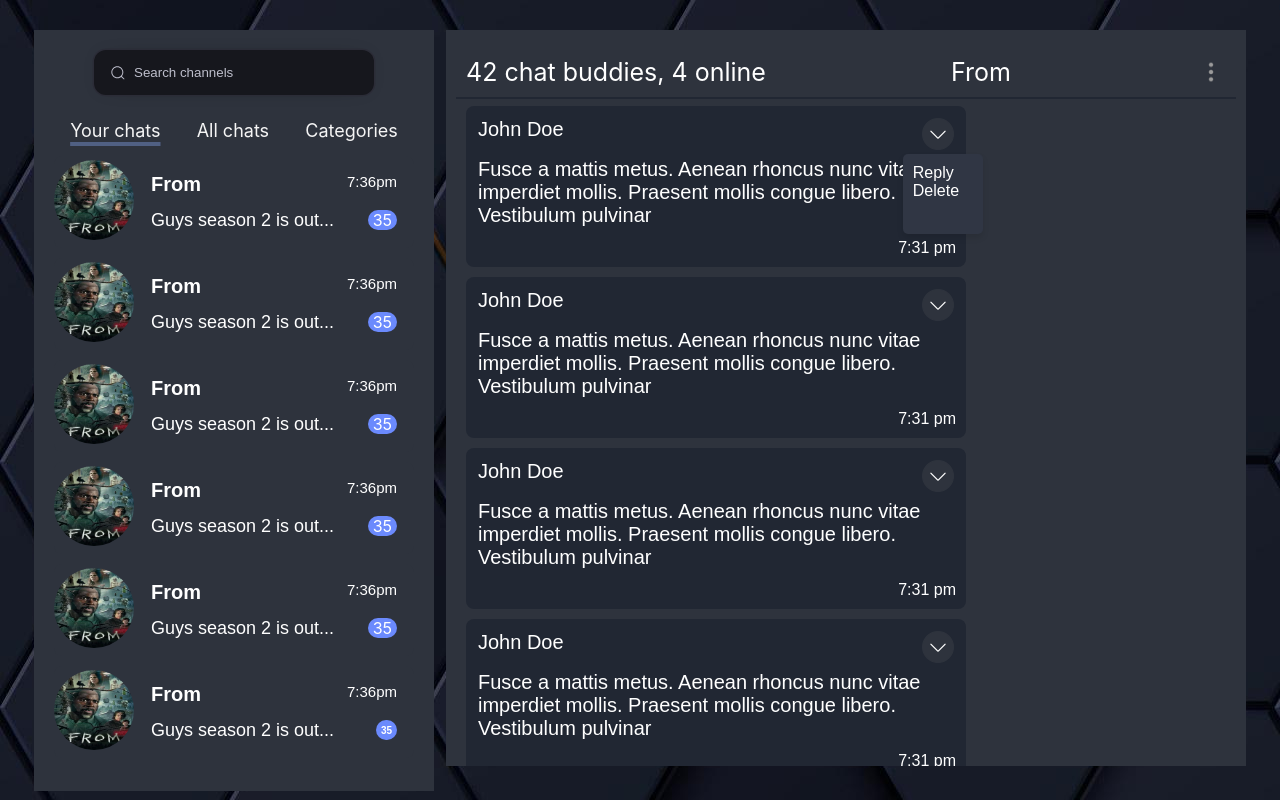
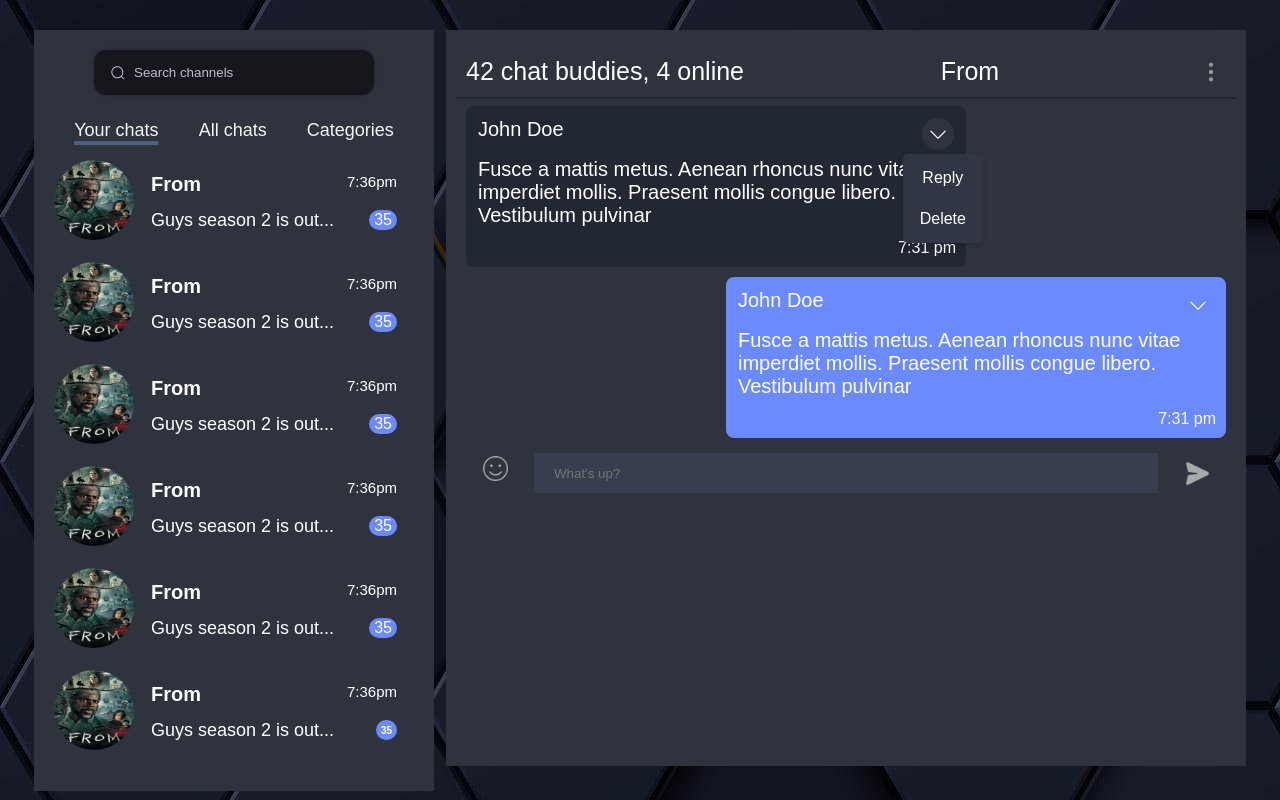
Before and after one commit to Omwamii/movie-chat, a React (Create React App) app in the folder client/: page / in a window 1280 px wide. Both pictures are taken after a click on the picture 938 px from the left and 134 px from the top of the page. Built offline with nearby package versions, Linux system fonts and the light colour scheme.

Commit message:
add reply preview

```diff
--- a/client/src/assets/styles/App.css
+++ b/client/src/assets/styles/App.css
@@ -41,6 +41,7 @@
 
 body {
   background-image: url('../images/hex-background.jpg');
+  font-family: "Kodchasan", sans-serif;
 }
 
 /* Scrollbar styles */
@@ -149,20 +150,29 @@
   border-radius: 5px;
   box-shadow: 0 4px 6px rgba(0, 0, 0, 0.1);
   z-index: 1000; /* Ensure it's above other elements */
-  padding: 10px;
+  /* padding: 10px; */
+  /* width: 80px;
+  height: 80px; */
   width: 80px;
-  height: 80px;
+}
+
+.dropdown-menu li {
+  margin: 7px auto;
+  /* border: 1px solid white; */
+  padding: 8px;
+  text-align: center;
 }
 
 .dropdown-menu ul {
   list-style: none;
   margin: 0;
   padding: 0;
+  /* border: 1px solid white; */
 }
 
 .dropdown-menu ul li:hover {
   cursor: pointer;
-  background-color: grey;
+  background-color: #212733;
 }
 
 .message-time p {
@@ -190,6 +200,10 @@
 
 .chat, .chat-group-info, .chat-canvas, .chat-input {
   background-color: #2E333D;
+}
+
+.chat-input {
+  margin-bottom: 0;
 }
 
 .chat {
@@ -379,6 +393,7 @@
 .message-reply-action {
   width: 32px;
   height: 32px;
+  user-select: none;
 }
 
 .message-reply-action:hover {
@@ -493,25 +508,44 @@
   background-color: #404038;
   border-radius: 7px;
   width: 80%;
-  /* margin-left: 50px; */
+  /* margin-left: 30px; */
+  margin: 0 auto;
   color: white;
   font-family: "Kodchasan", sans-serif;
   font-weight: 300;
   font-style: normal;
-  height: 85px;
+  min-height: 60px;
   padding: 10px;
+  display: none;
+  transition: display 0.6s ease;
+  border-left: 7px solid #6B8AFD;
 }
 
 .reply-header {
   display: flex;
   /* border: 1px solid white; */
   justify-content: space-between;
-  padding: 5px;
+  margin-bottom: 3px;
+  /* padding: 5px; */
+  /* border: 1px solid white; */
 }
 
+.reply-body {
+  /* border: 1px solid white; */
+  padding: 0;
+}
+
+.reply-username {
+  color: #6B8AFD;
+  font-size: 15px;
+}
+
+.reply-body p {
+  padding: 0;
+}
 .cancel-icon {
-  width: 25px;
-  height: 25px;
+  width: 20px;
+  height: 20px;
   display: flex;
   justify-self: flex-end;
   /* border: 1px solid white; */
@@ -685,3 +719,7 @@
   box-shadow: 10px;
   transform: scale(1.03);
 }
+
+.reply-preview.show-reply-preview {
+  display: block;
+}
--- a/client/src/components/Chat.js
+++ b/client/src/components/Chat.js
@@ -1,11 +1,68 @@
 // Displays the group chat messages
+import React, { useState } from "react";
 import menuIcon from '../assets/images/menu.png';
 import MessageInput from './MessageInput';
 import Message  from './Message';
 import MyMessage from './MyMessage';
 import Reply from './Reply';
+import dropDownIconDark from '../assets/images/down-arrow-dark.png';
+import cancelIcon from '../assets/images/close.png';
 
 function Chat() {
+    const [menuVisible, setMenuVisible] = useState(false);
+    const [messageReplyingTo, setMessageReplyingTo] = useState(null);
+
+    const toggleMenu = () => {
+      setMenuVisible((prev) => !prev);
+    };
+
+    const closeMenu = () => {
+      setMenuVisible(false);
+    };
+
+    const getMessageDetails = (messageId) => {
+      const messageElement = document.getElementById(messageId);
+      const name = messageElement.querySelector('.message-owner').textContent;
+      const text = messageElement.querySelector('.message-text').textContent;
+      console.log(`${name}: ${text}`);
+      return {name, text};
+    }
+
+    const showReplyPreview = () => {
+        if (!messageReplyingTo) return;
+        console.log('Showing preview');
+        const previewElement = document.getElementsByClassName('reply-preview')[0];
+        const replyUser = previewElement.getElementsByClassName('reply-username')[0];
+        const replyText = previewElement.getElementsByClassName('reply-preview-text')[0];
+        const replyDetails = getMessageDetails(messageReplyingTo);
+        replyUser.textContent = replyDetails.name;
+        replyText.textContent = replyDetails.text;
+        // display the preview section
+        // previewElement.style.display = 'block';
+        previewElement.classList.add('show-reply-preview');
+        console.log(`${replyUser} -> ${replyText}`);
+    }
+
+    const handleCancelReplyPreview = () => {
+        const previewElement = document.getElementsByClassName('reply-preview')[0];
+        previewElement.classList.remove('show-reply-preview');
+        // previewElement.style.display = 'none';
+    }
+
+    const handleReplyClicked = (event) => {
+      const replyId = event.target.id;
+      const messageId = replyId.split("-")[1];
+      console.log(`Replying to message id: ${messageId}`);
+      console.log(getMessageDetails(messageId));
+      setMessageReplyingTo(messageId);
+      showReplyPreview();
+    }
+
+    const handleDeleteClicked = (event) => {
+      const replyId = event.target.id;
+      const messageId = replyId.split("-")[1];
+      console.log(`Deleting message id: ${messageId}`);
+    }
 
     return (
         <div className="chat">
@@ -22,6 +79,29 @@
             </div>
             <div className="chat-canvas">
                 {/* Chat messages*/}
+                <div className="message not-my-message" id="123"> {/* Toggle btwn my text */}
+                    <div className="message-header">
+                        <div className="message-owner">John Doe</div>
+                        <div className="message-actions">
+                        <img src={dropDownIconDark} alt="reply" className="message-reply-action" onClick={toggleMenu}/> {/* Toggle with blue */}
+                        {menuVisible && (
+                            <div className="dropdown-menu" onMouseLeave={closeMenu}>
+                            <ul>
+                                <li onClick={handleReplyClicked} id="reply-123">Reply</li>
+                                <li onClick={handleDeleteClicked} id='delete-123'>Delete</li>
+                            </ul>
+                            </div>
+                        )}
+                        </div>
+                    </div>
+                    <div className="message-text">
+                        Fusce a mattis metus. Aenean rhoncus nunc vitae imperdiet mollis.
+                        Praesent mollis congue libero. Vestibulum pulvinar
+                    </div>
+                    <div className="message-time">
+                        <p>7:31 pm</p>
+                    </div>
+                </div>
                 <Message />
                 <Message />
                 <Message />
@@ -33,7 +113,18 @@
             </div>
             <div className='reply-preview-section'>
                 {/* Show text being replied to in the chat in this section */}
-                <Reply />
+                {/* <Reply /> */}
+                <div className="reply-preview">
+                    <div className="reply-header">
+                        <span className="reply-username">Name</span>
+                        <span className="cancel-reply" onClick={handleCancelReplyPreview}>
+                            <img src={cancelIcon} alt="cancel" className='cancel-icon' />
+                        </span>
+                    </div>
+                    <div className="reply-body">
+                        <div className='reply-preview-text'>Text being replied to</div>
+                    </div>
+                </div>
             </div>
             <div className="chat-input">
                 <MessageInput />
--- a/client/src/components/Message.js
+++ b/client/src/components/Message.js
@@ -1,43 +1,13 @@
 // Component holding messages content
 import React, { useState } from "react";
-import dropDownIconDark from '../assets/images/down-arrow-dark.png';
 import dropDownIconBlue from '../assets/images/down-arrow.png';
+import { replace } from "react-router-dom";
 
 function Message() {
-  const [menuVisible, setMenuVisible] = useState(false);
 
-  const toggleMenu = () => {
-    setMenuVisible((prev) => !prev);
-  };
-
-  const closeMenu = () => {
-    setMenuVisible(false);
-  };
 
   return (
-    <div className="message not-my-message"> {/* Toggle btwn my text */}
-      <div className="message-header">
-        <div className="message-owner">John Doe</div>
-        <div className="message-actions">
-          <img src={dropDownIconDark} alt="reply" className="message-reply-action" onClick={toggleMenu}/> {/* Toggle with blue */}
-          {menuVisible && (
-            <div className="dropdown-menu" onMouseLeave={closeMenu}>
-              <ul>
-                <li onClick={() => console.log('Reply clicked')}>Reply</li>
-                <li onClick={() => console.log('Delete clicked')}>Delete</li>
-              </ul>
-            </div>
-          )}
-        </div>
-      </div>
-      <div className="message-text">
-        Fusce a mattis metus. Aenean rhoncus nunc vitae imperdiet mollis.
-        Praesent mollis congue libero. Vestibulum pulvinar
-      </div>
-      <div className="message-time">
-        <p>7:31 pm</p>
-      </div>
-    </div>
+    <></>
   );
 }
 
```
